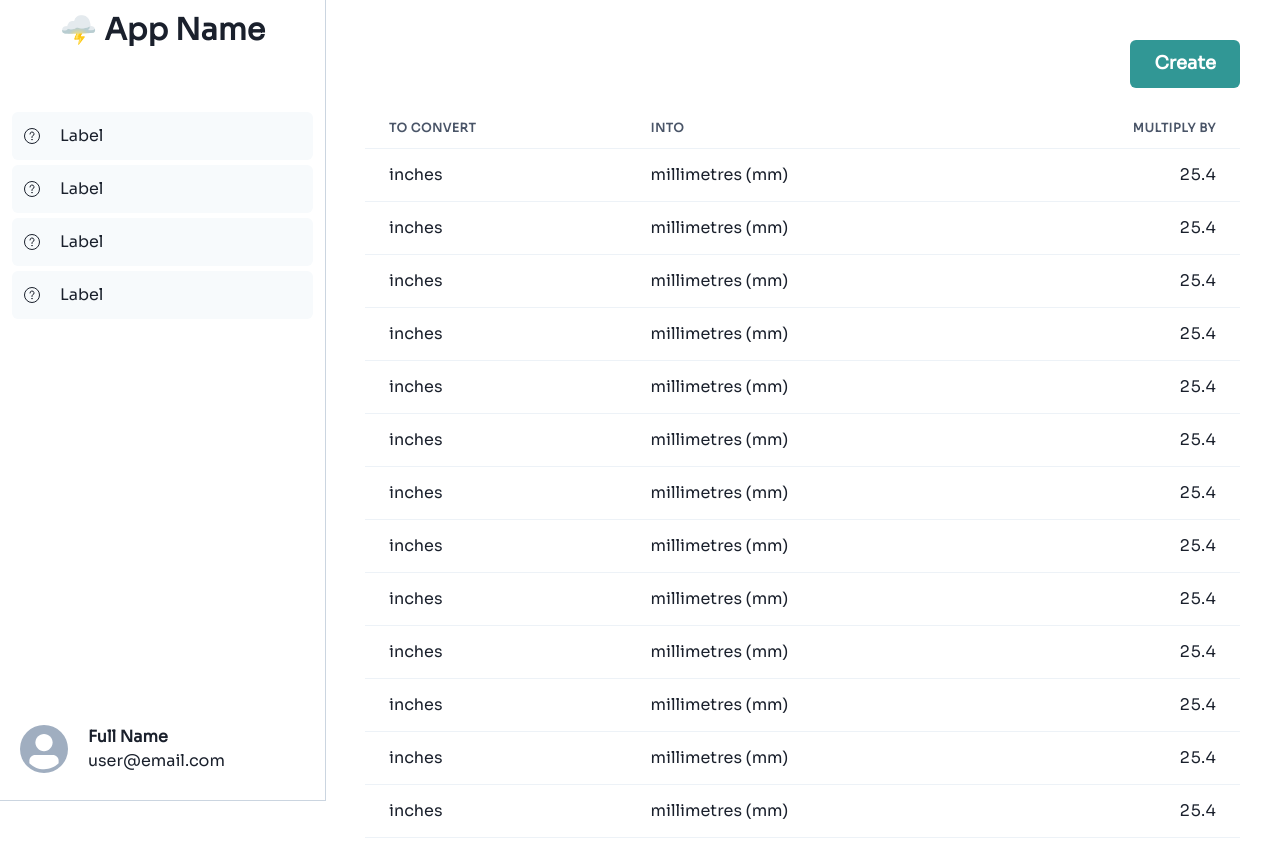
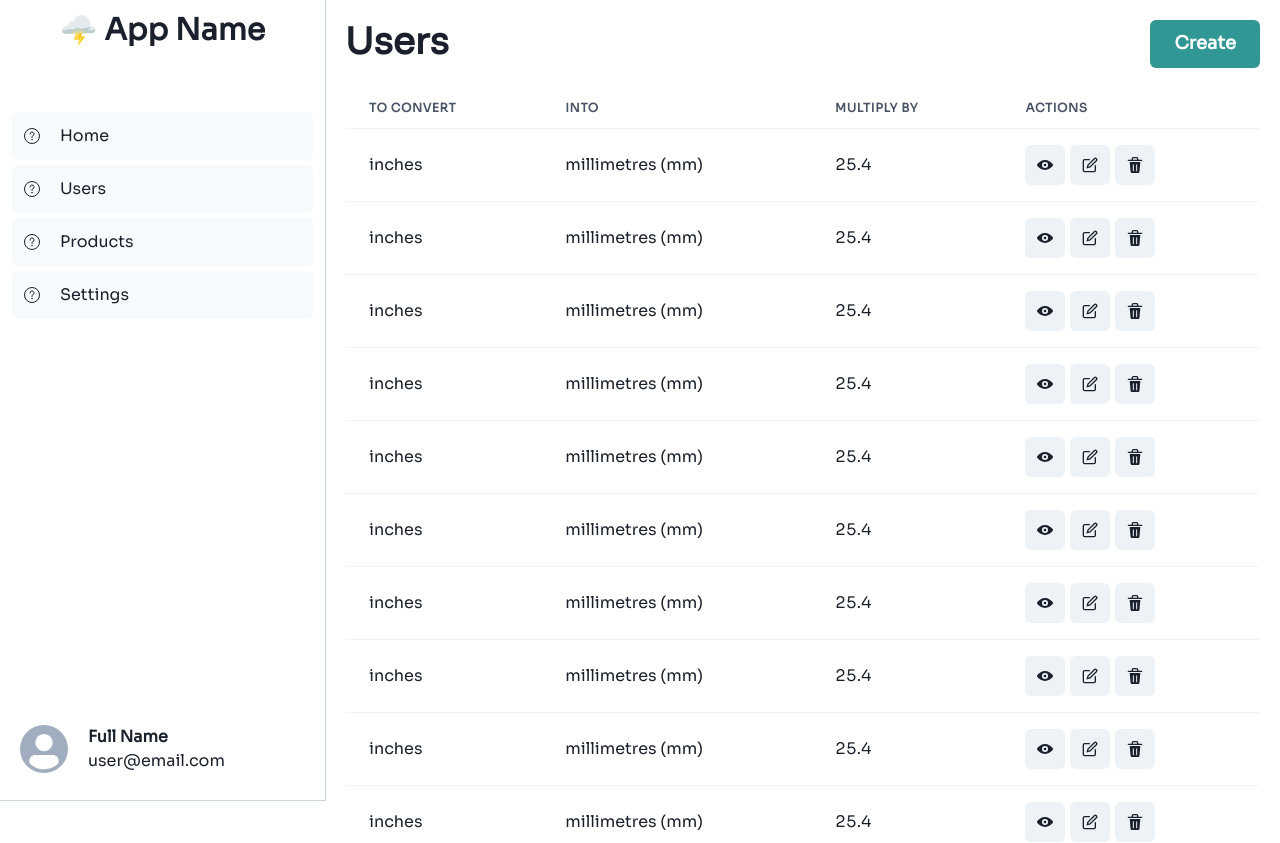
Before and after one commit to carlomigueldy/nextjs-chakra-ui-starter, a Next.js app: page / in a window 1280 px wide. Shown: the top 843 px of the page. Built offline with nearby package versions, Linux system fonts and the light colour scheme.

Commit message:
chore: placeholder

```diff
--- a/components/AppTable.tsx
+++ b/components/AppTable.tsx
@@ -1,3 +1,4 @@
+import { DeleteIcon, EditIcon, ViewIcon } from "@chakra-ui/icons";
 import {
   Table,
   Thead,
@@ -7,6 +8,8 @@ import {
   Th,
   Td,
   TableCaption,
+  IconButton,
+  HStack,
 } from "@chakra-ui/react";
 
 export type AppTableProps<T> = {
@@ -18,7 +21,14 @@ const PlaceholderItem = () => (
   <Tr>
     <Td>inches</Td>
     <Td>millimetres (mm)</Td>
-    <Td isNumeric>25.4</Td>
+    <Td>25.4</Td>
+    <Td>
+      <HStack spacing="5px">
+        <IconButton aria-label="Search database" icon={<ViewIcon />} />
+        <IconButton aria-label="Search database" icon={<EditIcon />} />
+        <IconButton aria-label="Search database" icon={<DeleteIcon />} />
+      </HStack>
+    </Td>
   </Tr>
 );
 
@@ -31,26 +41,11 @@ function AppTable() {
           <Tr>
             <Th>To convert</Th>
             <Th>into</Th>
-            <Th isNumeric>multiply by</Th>
+            <Th>multiply by</Th>
+            <Th>actions</Th>
           </Tr>
         </Thead>
         <Tbody>
-          <PlaceholderItem />
-          <PlaceholderItem />
-          <PlaceholderItem />
-          <PlaceholderItem />
-          <PlaceholderItem />
-          <PlaceholderItem />
-          <PlaceholderItem />
-          <PlaceholderItem />
-          <PlaceholderItem />
-          <PlaceholderItem />
-          <PlaceholderItem />
-          <PlaceholderItem />
-          <PlaceholderItem />
-          <PlaceholderItem />
-          <PlaceholderItem />
-          <PlaceholderItem />
           <PlaceholderItem />
           <PlaceholderItem />
           <PlaceholderItem />
--- a/layouts/AdminLayout.tsx
+++ b/layouts/AdminLayout.tsx
@@ -19,6 +19,7 @@ import {
   useDisclosure,
 } from "@chakra-ui/react";
 import React from "react";
+import { useRouter } from "next/router";
 import { useWindowSize } from "../hooks/useWindowSize";
 
 const DRAWER_WIDTH = "325px";
@@ -37,7 +38,7 @@ function AdminLayout({ children }: { children: React.ReactNode }) {
       >
         <_AppDrawer></_AppDrawer>
 
-        <Box marginLeft={DRAWER_WIDTH} width="100%" padding="10">
+        <Box marginLeft={DRAWER_WIDTH} width="100%" padding="5">
           {children}
         </Box>
       </main>
@@ -50,8 +51,12 @@ export default AdminLayout;
 function _AppDrawer() {
   const { isOpen, onOpen, onClose } = useDisclosure();
   const btnRef = React.useRef();
+  const router = useRouter();
+  const [width, height] = useWindowSize();
 
-  const [width, height] = useWindowSize();
+  function toMainView() {
+    router.replace("/");
+  }
 
   return (
     <>
@@ -74,10 +79,26 @@ function _AppDrawer() {
 
         <Box marginTop="16" />
 
-        <_SidebarListTile margin={SIDEBAR_LIST_TILE_MARGIN} />
-        <_SidebarListTile margin={SIDEBAR_LIST_TILE_MARGIN} />
-        <_SidebarListTile margin={SIDEBAR_LIST_TILE_MARGIN} />
-        <_SidebarListTile margin={SIDEBAR_LIST_TILE_MARGIN} />
+        <_SidebarListTile
+          label="Home"
+          onClick={toMainView}
+          margin={SIDEBAR_LIST_TILE_MARGIN}
+        />
+        <_SidebarListTile
+          label="Users"
+          onClick={toMainView}
+          margin={SIDEBAR_LIST_TILE_MARGIN}
+        />
+        <_SidebarListTile
+          label="Products"
+          onClick={toMainView}
+          margin={SIDEBAR_LIST_TILE_MARGIN}
+        />
+        <_SidebarListTile
+          label="Settings"
+          onClick={toMainView}
+          margin={SIDEBAR_LIST_TILE_MARGIN}
+        />
 
         <_AppSidebarAvatar></_AppSidebarAvatar>
       </Box>
@@ -112,7 +133,11 @@ function _AppDrawer() {
   );
 }
 
-function _SidebarListTile({ label = "Label", margin = null }) {
+function _SidebarListTile({
+  label = "Label",
+  margin = null,
+  onClick = function () {},
+}) {
   return (
     <Box
       backgroundColor="gray.50"
@@ -125,6 +150,7 @@ function _SidebarListTile({ label = "Label", margin = null }) {
         color: "white",
         backgroundColor: "teal.500",
       }}
+      onClick={onClick}
     >
       <Center>
         <Icon />
@@ -136,7 +162,11 @@ function _SidebarListTile({ label = "Label", margin = null }) {
 }
 
 function _AppSidebarAvatar() {
-  function onClickAvatarTile() {}
+  const router = useRouter();
+
+  function onClickAvatarTile() {
+    router.push("profile");
+  }
 
   return (
     <Box
--- a/pages/_app.tsx
+++ b/pages/_app.tsx
@@ -4,6 +4,7 @@ import Head from "next/head";
 
 import "../styles/globals.css";
 import "@fontsource/sora";
+import AdminLayout from "../layouts/AdminLayout";
 
 const theme = extendTheme({
   fonts: {
@@ -15,16 +16,28 @@ const theme = extendTheme({
 function App({ Component, pageProps }: AppProps) {
   return (
     <>
+      <SafeHydrate>
         <ChakraProvider theme={theme}>
           <Head>
             <title>Create Next App</title>
             <link rel="icon" href="/favicon.ico" />
           </Head>
 
+          <AdminLayout>
             <Component {...pageProps} />
+          </AdminLayout>
         </ChakraProvider>
+      </SafeHydrate>
     </>
   );
 }
 
 export default App;
+
+function SafeHydrate({ children }) {
+  return (
+    <div suppressHydrationWarning>
+      {typeof window === "undefined" ? null : children}
+    </div>
+  );
+}
--- a/pages/index.tsx
+++ b/pages/index.tsx
@@ -1,15 +1,43 @@
 import { Button } from "@chakra-ui/button";
-import { Box, Text } from "@chakra-ui/layout";
+import { Box, Center, Heading, Text } from "@chakra-ui/layout";
+import { Spinner } from "@chakra-ui/spinner";
+import { Fade } from "@chakra-ui/transition";
+import { useState } from "react";
 import AppTable from "../components/AppTable";
 
-import AdminLayout from "../layouts/AdminLayout";
+export default function Home() {
+  const [isLoading, setLoading] = useState<boolean>(true);
 
-export default function Home() {
+  // simulating an API call
+  setTimeout(() => {
+    setLoading(false);
+  }, 1000);
+
+  if (isLoading) {
+    return (
+      <Center
+        height="100%"
+        display="flex"
+        justifyContent="center"
+        alignContent="center"
+      >
+        <Spinner
+          thickness="4px"
+          speed="0.65s"
+          emptyColor="gray.200"
+          color="teal.500"
+          size="xl"
+        />
+      </Center>
+    );
+  }
+
   return (
     <>
-      <AdminLayout>
+      <Fade in={!isLoading}>
         <Box>
-          <Box display="flex" justifyContent="flex-end" marginBottom="5">
+          <Box display="flex" justifyContent="space-between" marginBottom="5">
+            <Heading>Users</Heading>
             <Button colorScheme="teal" size="lg">
               Create
             </Button>
@@ -18,7 +46,7 @@ export default function Home() {
             <AppTable></AppTable>
           </Box>
         </Box>
-      </AdminLayout>
+      </Fade>
     </>
   );
 }
```
Also changed, not shown: pages/profile.tsx (added, +11 -0 lines). Lines whose indentation alone changed are shown as unchanged.
